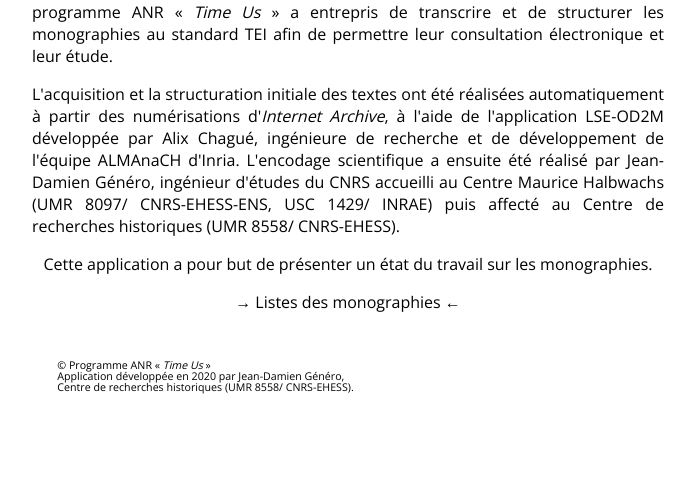
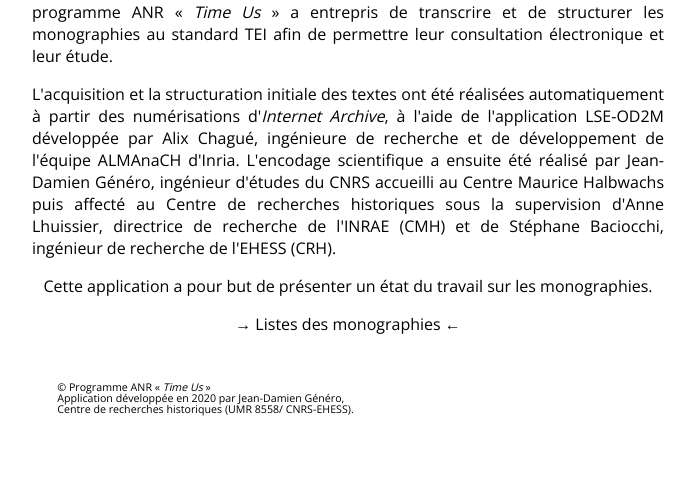
Before and after one commit to jeandamien-genero/app-ouvriers-deux-mondes, a Flask app: page / in a window 1280 px wide. Shown: the part 404-903 px from the top of the page, without its empty margins (292-987 px from the left). Before the commit the page ends 798 px from the top, so only its background shows below. Run offline with Flask 2, Linux system fonts and the light colour scheme; some web fonts are replaced.

Commit message:
adding supervisors

```diff
--- a/app/templates/home.html
+++ b/app/templates/home.html
@@ -5,7 +5,7 @@
             		Les <i>Ouvriers des deux mondes</i> sont des recueils d'enquêtes sociologiques publiées sous l'égide de Frédéric Le Play (†1882) et de la Société internationale des études pratiques d'économie sociale. Ces monographies ont été rassemblées en trois séries de treize volumes de 1857 à 1913, un dernier fascicule paraissant en 1930. Le programme ANR « <a href="http://larhra.ish-lyon.cnrs.fr/anr-time-us" style="font-style: italic;" target="_blank">Time Us</a> » a entrepris de transcrire et de structurer les monographies au standard TEI afin de permettre leur consultation électronique et leur étude.
             	</p>
             	<p>
-            		L'acquisition et la structuration initiale des textes ont été réalisées automatiquement à partir des <a href="http://timeusage.paris.inria.fr/mediawiki/index.php/Aper%C3%A7u_des_%C3%A9tats#Les_Ouvriers_des_Mondes">numérisations d'<i>Internet Archive</i></a>, à l'aide de l'application <a href="https://gitlab.inria.fr/almanach/time-us/LSE-OD2M" target="_blank">LSE-OD2M</a> développée par Alix Chagué, ingénieure de recherche et de développement de l'<a href="https://team.inria.fr/almanach/fr/" target="_blank">équipe ALMAnaCH d'Inria</a>. L'encodage scientifique a ensuite été réalisé par Jean-Damien Généro, ingénieur d'études du CNRS accueilli au <a href="https://www.cmh.ens.fr/" target="_blank">Centre Maurice Halbwachs</a> (UMR 8097/ CNRS-EHESS-ENS, USC 1429/ INRAE) puis affecté au <a href="http://crh.ehess.fr/" target="_blank">Centre de recherches historiques</a> (UMR 8558/ CNRS-EHESS).
+            		L'acquisition et la structuration initiale des textes ont été réalisées automatiquement à partir des <a href="http://timeusage.paris.inria.fr/mediawiki/index.php/Aper%C3%A7u_des_%C3%A9tats#Les_Ouvriers_des_Mondes">numérisations d'<i>Internet Archive</i></a>, à l'aide de l'application <a href="https://gitlab.inria.fr/almanach/time-us/LSE-OD2M" target="_blank">LSE-OD2M</a> développée par Alix Chagué, ingénieure de recherche et de développement de l'<a href="https://team.inria.fr/almanach/fr/" target="_blank">équipe ALMAnaCH d'Inria</a>. L'encodage scientifique a ensuite été réalisé par Jean-Damien Généro, ingénieur d'études du CNRS accueilli au <a href="https://www.cmh.ens.fr/" target="_blank">Centre Maurice Halbwachs</a> puis affecté au <a href="http://crh.ehess.fr/" target="_blank">Centre de recherches historiques</a> sous la supervision d'Anne Lhuissier, directrice de recherche de l'INRAE (CMH) et de Stéphane Baciocchi, ingénieur de recherche de l'EHESS (CRH).
             	</p>
             	<p style="text-align: center;">
             		Cette application a pour but de présenter un état du travail sur les monographies.
```
